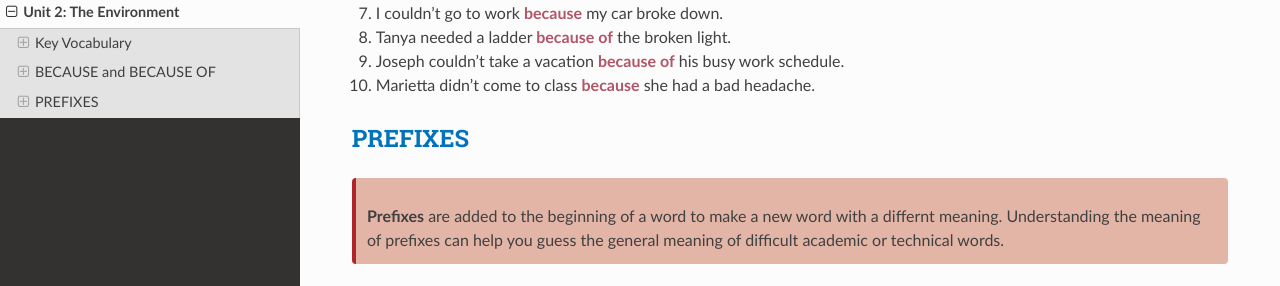
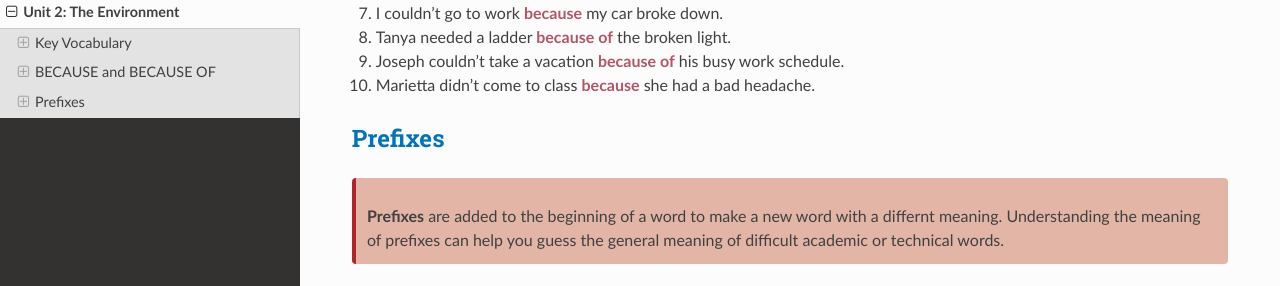
Before and after one commit to vpa24/ESL-47---Intermediate-Low-Integrated-Reading-Writing, a Sphinx documentation site: the page built from docs/source/unit2.md, in a window 1280 px wide and 900 px high, scrolled down 2884 px. Shown: the part 138-424 px from the top of the window. Built offline with Sphinx 7.4.7 and the Read the Docs theme 2.0.0, drawn with Linux system fonts in a browser that asks for light colours.

```diff
--- a/docs/source/unit2.md
+++ b/docs/source/unit2.md
@@ -125,7 +125,7 @@ Use **because** in a clause with _subject and verb_. Use **because of** _before
 9. Joseph couldn't take a vacation **because of** his busy work schedule.
 10. Marietta didn't come to class **because** she had a bad headache.
 
-## PREFIXES
+## Prefixes
 
 <div class="warning" style='background-color:#e3b5a6; border-left: solid #af242a 4px; border-radius: 4px; padding:0.7em; margin-bottom:2em;'>
 <span>
```
